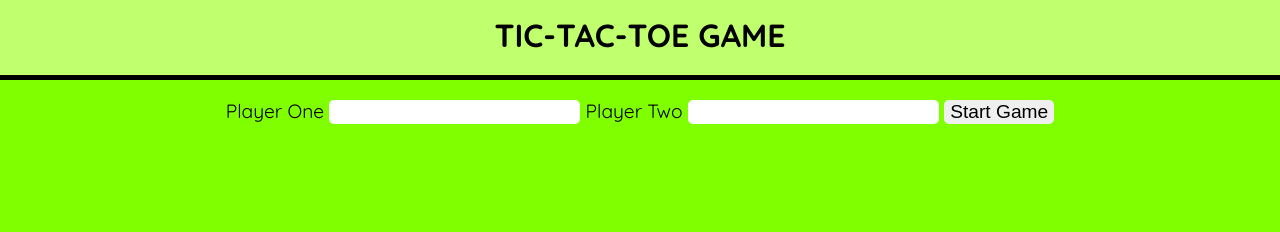
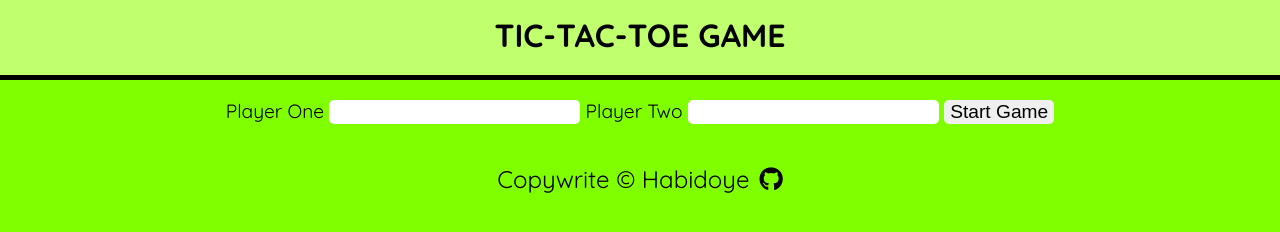
Before and after one commit to Habidoye97/tictactoe, a plain HTML site: page index.html in a window 1280 px wide. Drawn offline with Linux system fonts and the light colour scheme.

Commit message:
Created footer element and also edit my readme file

```diff
--- a/index.html
+++ b/index.html
@@ -5,6 +5,8 @@
   <meta http-equiv="X-UA-Compatible" content="IE=edge">
   <meta name="viewport" content="width=device-width, initial-scale=1.0">
   <link rel="stylesheet" href="main.css">
+  <script src="https://kit.fontawesome.com/4c536a6bd5.js"
+      crossorigin="anonymous"></script>
   <link rel="preconnect" href="https://fonts.googleapis.com">
   <link href="https://fonts.googleapis.com/css2?family=Quicksand:wght@300;400;500;600;700&display=swap" rel="stylesheet">
   <title>TIC TAC TOE GAME</title>
@@ -48,5 +50,11 @@
       <button id="restart" class="none">Restart Games</button>
     </div>
   </main>
+  <footer class="footer">
+    <p>Copywrite © Habidoye</p>
+    <a href="https://github.com/Habidoye97" target="_blank">
+      <i class="fa fa-github" aria-hidden="true"></i>
+    </a>
+  </footer>
 </body>
 </html>
--- a/main.css
+++ b/main.css
@@ -76,6 +76,24 @@ form input {
   display: none;
 }
 
+.footer {
+  display: flex;
+  justify-content: center;
+  align-items: center;
+  font-size: 1.5em;
+  margin-bottom: -10px;
+}
+
+.fa-github  {
+  color: black;
+  margin-left: 10px;
+  transition: transform 0.3s ease-in-out;
+}
+
+.fa-github:hover {
+  transform: rotate(360deg) scale(1.2);
+}
+
 @media only screen and (max-width: 800px) {
   form {
     display: flex;
```
Also changed, not shown: 2 other files.
